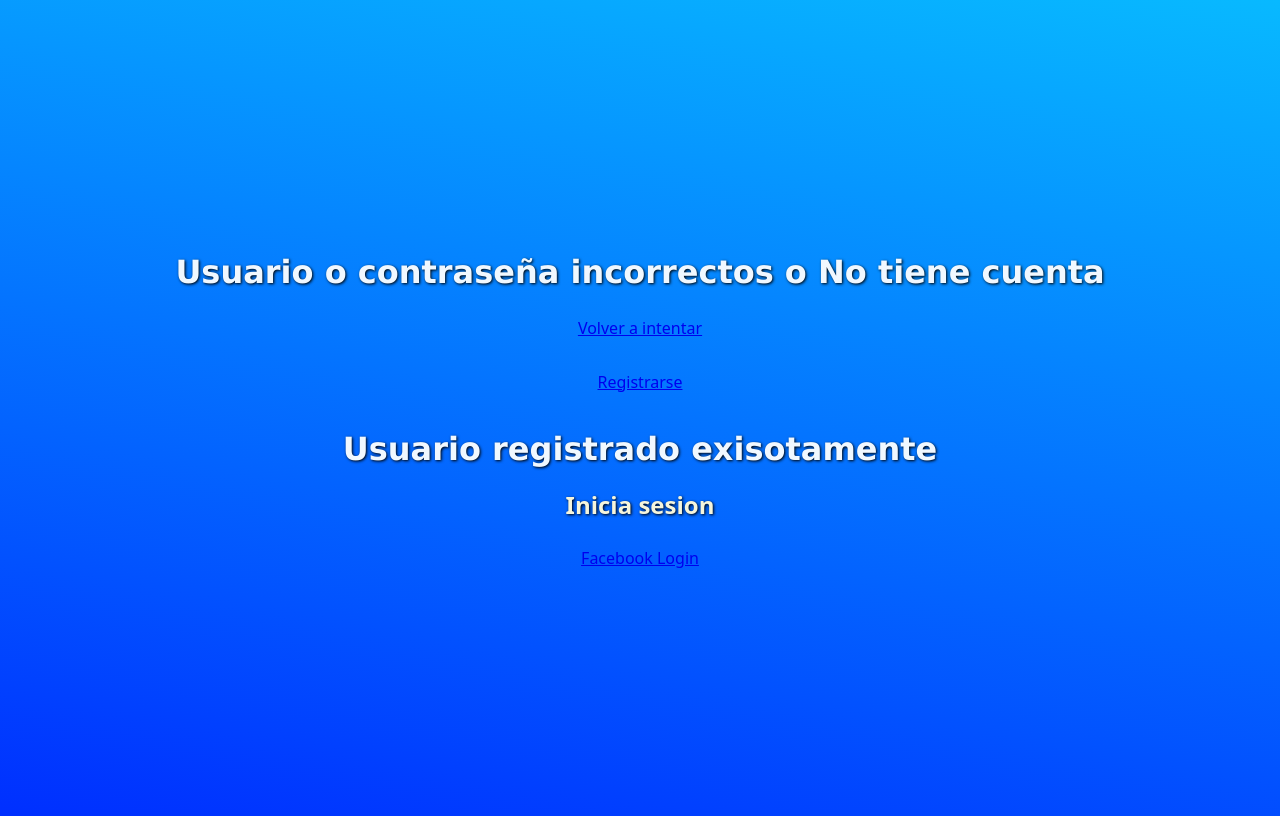
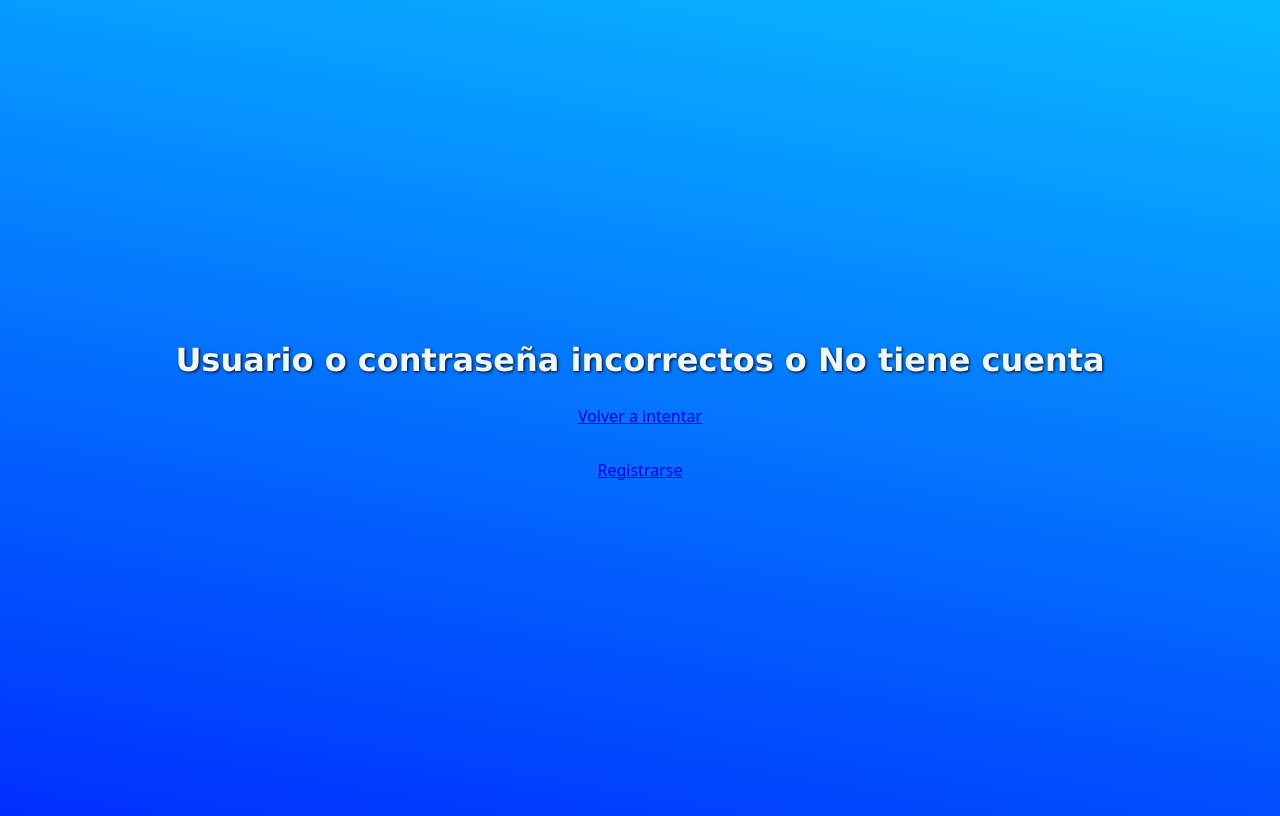
Before and after one commit to OGG08-exe/AWEB, a PHP site: page /prologin.php in a window 1280 px wide. Run offline with PHP 8.4, Linux system fonts and the light colour scheme; data that the repository does not hold is empty.

Commit message:
Ultima actualización

```diff
--- a/PLogin/bienvenida.php
+++ b/PLogin/bienvenida.php
@@ -15,6 +15,6 @@ exit;
 <body>
 <h1>Bienvenido, <?php echo $_SESSION['usuario']; ?></h1>
 <p>Has iniciado sesión correctamente.</p>
-<p><a href="Logout.php">Cerrar sesión</a></p>
+<p><a href="logout.php">Cerrar sesión</a></p>
 </body>
 </htm
--- a/PLogin/logout.php
+++ b/PLogin/logout.php
@@ -12,8 +12,5 @@ exit;
 <link rel="stylesheet" href="reg.css">
 </head>
 <body>
-<h1>Adios, <?php echo $_SESSION['usuario']; ?></h1>
-<p>Has Cerrado sesión correctamente.</p>
-<p><a href="login.php">Iniciar sesión</a></p>
 </body>
 </htm
--- a/PLogin/prologin.php
+++ b/PLogin/prologin.php
@@ -17,7 +17,7 @@ if ($login_exitoso) {
     exit;
 } else {
 echo "<h1>Usuario o contraseña incorrectos o No tiene cuenta</h1>";
-echo "<p><a href='Login.php'>Volver a intentar</a></p>";
+echo "<p><a href='login.php'>Volver a intentar</a></p>";
 echo "<p><a href='reg.php'>Registrarse</a></p>";
 }
 ?>
@@ -29,8 +29,5 @@ echo "<p><a href='reg.php'>Registrarse</a></p>";
 <link rel="stylesheet" href="reg.css">
 </head>
 <body>
-<h1>Usuario registrado exisotamente</h1>
-<h2>Inicia sesion</h2>
-<a href="login.php"><p>Facebook Login</p></a>
 </body>
 </html>
```
